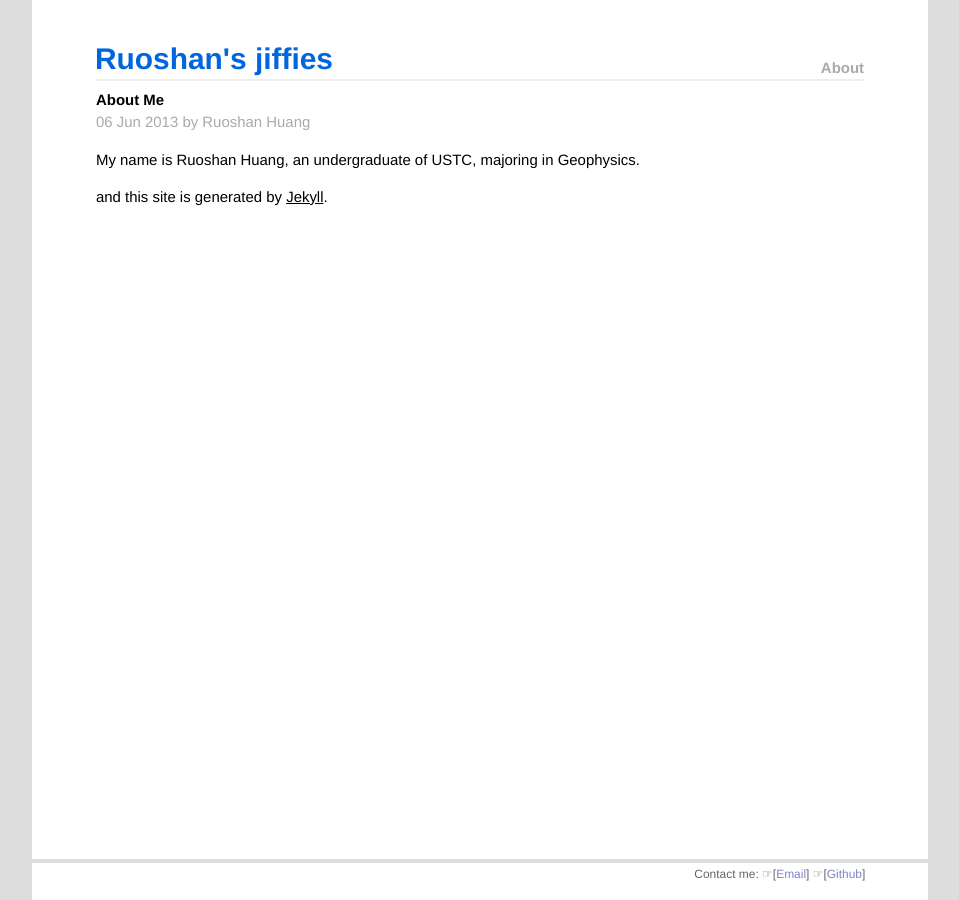
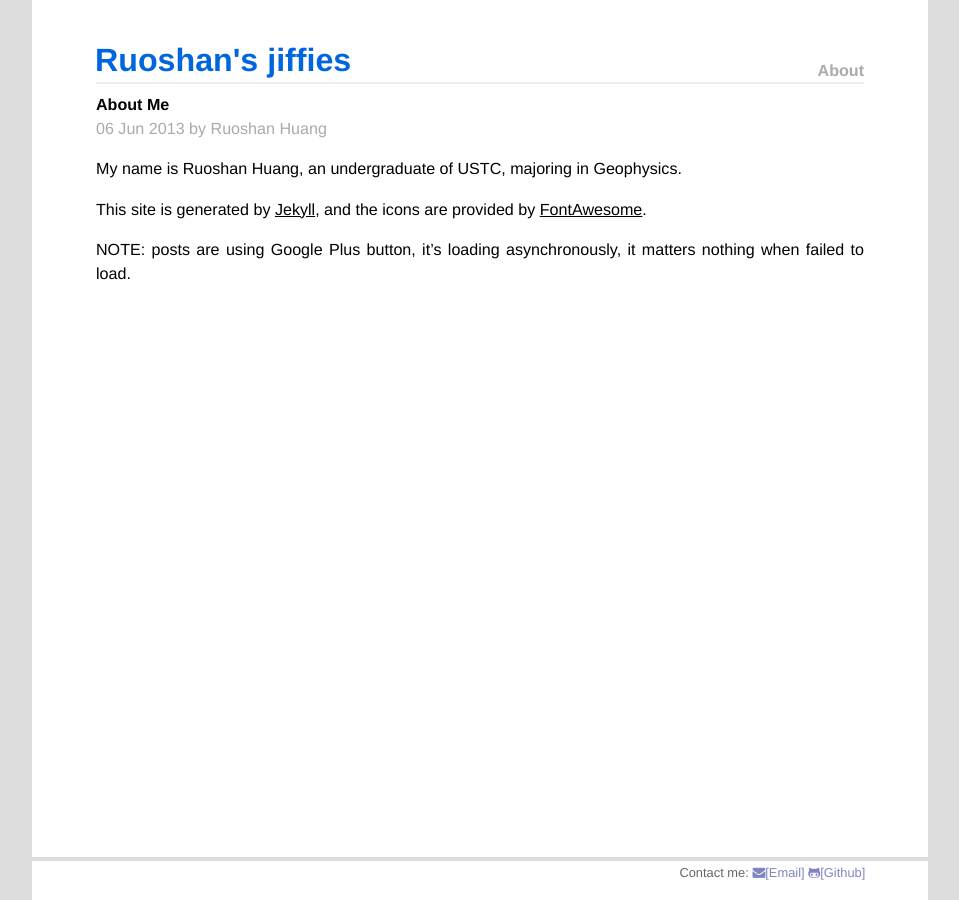
Before and after one commit to ruoshan/ruoshan.github.io, a Jekyll site: the page built from about/index.md, in a window 1280 px wide. Shown: the whole page, without its empty margins (160-1119 px from the left). Built offline with Jekyll 4.4.1, drawn with Linux system fonts in a browser that asks for light colours; nearby versions of some CDN libraries; comment, search, counter and statistics services are not loaded.

Commit message:
add fontawesome. add g+

```diff
--- a/_layouts/default.html
+++ b/_layouts/default.html
@@ -12,6 +12,9 @@
         <!-- Custom CSS -->
         <link rel="stylesheet" href="/css/main.css">
 
+        <!--Font Awesome -->
+        <link href="//netdna.bootstrapcdn.com/font-awesome/4.0.1/css/font-awesome.css" rel="stylesheet">
+
     </head>
     <body>
         <div class="site">
@@ -25,8 +28,8 @@
             <div class="footer">
                 <div class="contact">
                     Contact me:
-                    ☞[<a href="mailto:ruoshan.huang[AT]gmail.com" title="gmail">Email</a>]
-                    ☞[<a href="http://github.com/ruoshan" target="_blank" title="github">Github</a>]
+                    <a href="mailto:ruoshan.huang[AT]gmail.com" title="gmail"><i class="fa fa-envelope"></i>[Email]</a>
+                    <a href="http://github.com/ruoshan" target="_blank" title="github"><i class="fa fa-github-alt"></i>[Github]</a>
                 </div>
             </div>
         </div>
--- a/_layouts/post.html
+++ b/_layouts/post.html
@@ -1,7 +1,16 @@
 ---
 layout: default
 ---
-<h2>{{ page.title }}</h2>
+<h2>{{ page.title }} <g:plusone size="small" recommendations="false"></g:plusone></h2>
+
+<script type="text/javascript">
+  (function() {
+       var po = document.createElement('script'); po.type = 'text/javascript'; po.async = true;
+           po.src = 'https://apis.google.com/js/plusone.js';
+               var s = document.getElementsByTagName('script')[0]; s.parentNode.insertBefore(po, s);
+                 })();
+</script>
+
 <p class="meta">{{ page.date | date_to_string }} by {{ page.author }}</p>
 
 <div id="post">
--- a/about/index.md
+++ b/about/index.md
@@ -7,4 +7,8 @@
 
 My name is Ruoshan Huang, an undergraduate of USTC, majoring in Geophysics.
 
-and this site is generated by [Jekyll](http://jekyllrb.com).
+This site is generated by [Jekyll](http://jekyllrb.com), and the icons are provided
+by [FontAwesome](http://fortawesome.github.io/Font-Awesome/).
+
+NOTE: posts are using Google Plus button, it's loading asynchronously, it matters nothing when
+failed to load.
--- a/css/main.css
+++ b/css/main.css
@@ -14,8 +14,8 @@
 
 body {
     background-color: #DDD;
-    font: 13.34px Helvetica, Arial, sans-serif;
-    font-size: small;
+    font-family: Helvetica, Arial, sans-serif;
+    font-size: 14px;
     text-align: center;
 }
 
```
Also changed, not shown: _posts/2013-06-17-markdown-cn.md (+1 -1 lines).
